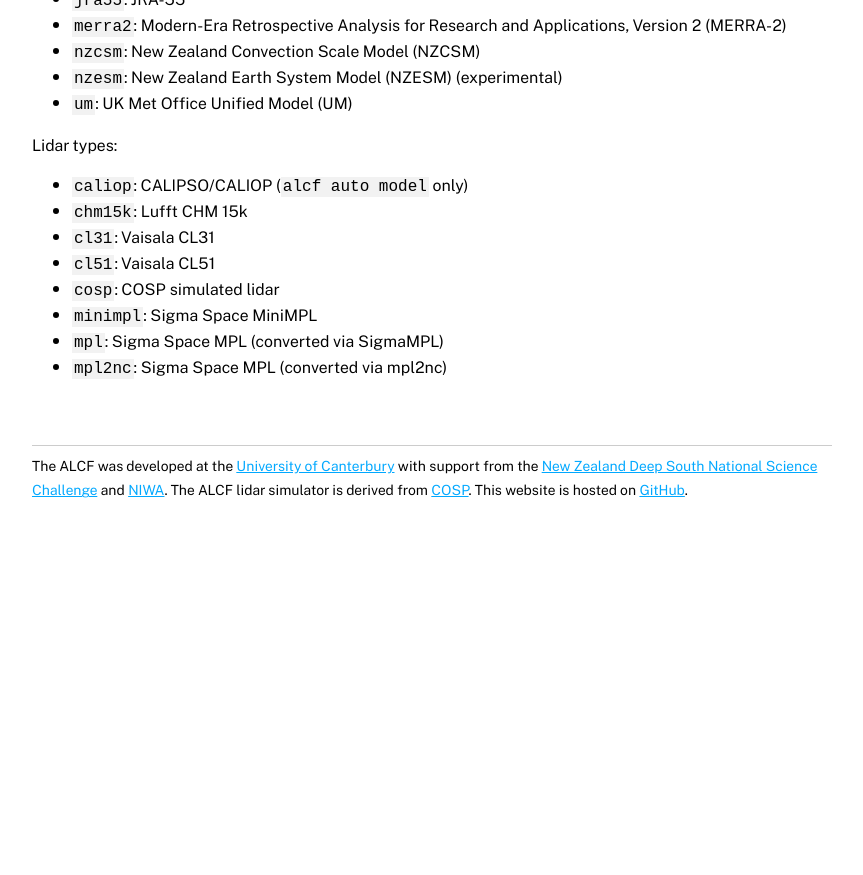
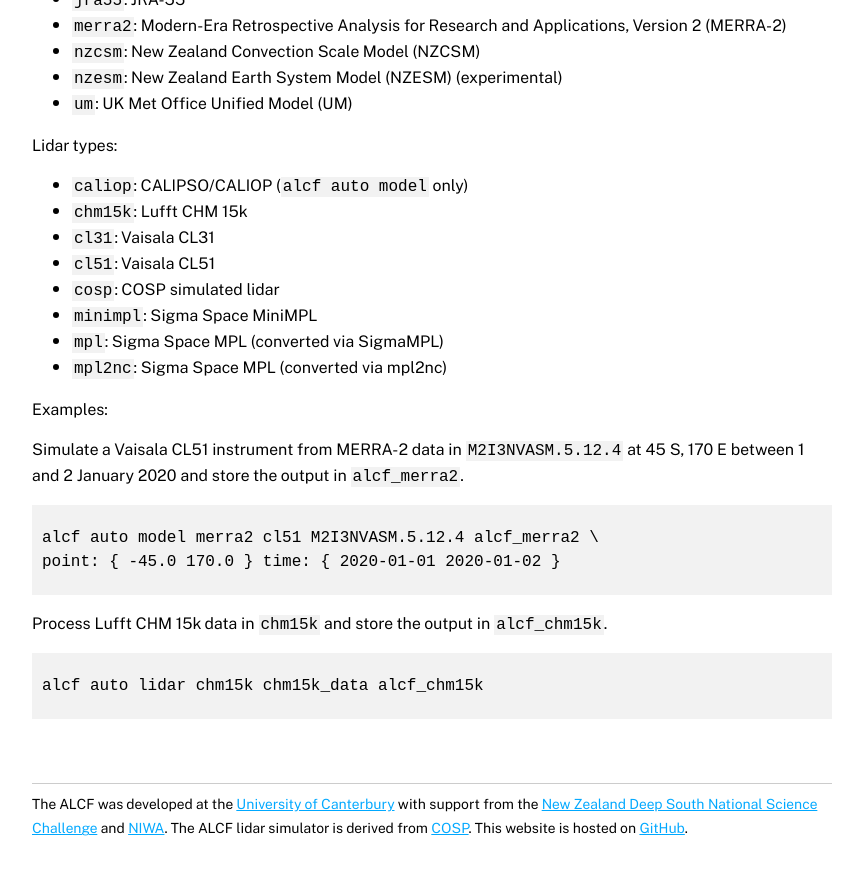
Before and after one commit to alcf-lidar/alcf-lidar.github.io, a Jekyll site: the page built from documentation/cli/cmd_auto.md, in a window 1280 px wide and 900 px high, scrolled down 1835 px. Shown: the top 875 px of the window, without its empty margins (208-1071 px from the left). Built offline with Jekyll 4.4.1, drawn with Linux system fonts in a browser that asks for light colours; before the commit the page ends 2397 px from its top, so only the background shows below that.

Commit message:
Update documentation

```diff
--- a/_includes/cmd_auto.md
+++ b/_includes/cmd_auto.md
@@ -77,3 +77,16 @@ Lidar types:
 - `minimpl`: Sigma Space MiniMPL
 - `mpl`: Sigma Space MPL (converted via SigmaMPL)
 - `mpl2nc`: Sigma Space MPL (converted via mpl2nc)
+
+Examples:
+
+Simulate a Vaisala CL51 instrument from MERRA-2 data in `M2I3NVASM.5.12.4`
+at 45 S, 170 E between 1 and 2 January 2020 and store the output in
+`alcf_merra2`.
+
+    alcf auto model merra2 cl51 M2I3NVASM.5.12.4 alcf_merra2 \
+    point: { -45.0 170.0 } time: { 2020-01-01 2020-01-02 }
+
+Process Lufft CHM 15k data in `chm15k` and store the output in `alcf_chm15k`.
+
+    alcf auto lidar chm15k chm15k_data alcf_chm15k
```
